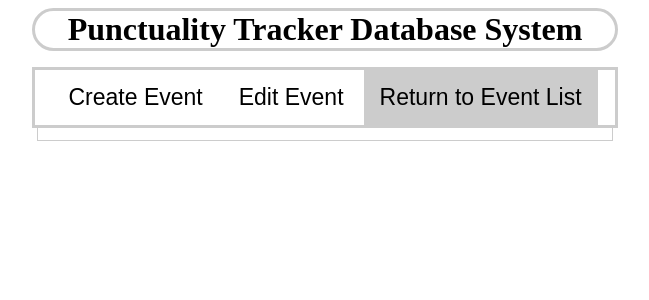
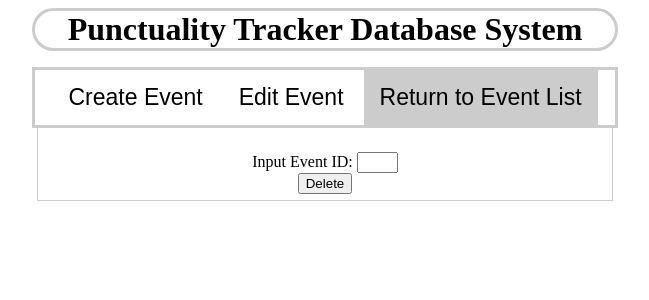
Before and after one commit to docahatian/CMSC127prjct, a PHP site: page /Event_Manager.php in a window 1280 px wide, after a click on "Delete Event". Shown: the top 300 px of the page, without its empty margins (315-964 px from the left). Run offline with PHP 8.4, Linux system fonts and the light colour scheme; data that the repository does not hold is empty.

Commit message:
Update Event_Manager.php

```diff
--- a/Event_Manager.php
+++ b/Event_Manager.php
@@ -78,11 +78,15 @@
 </div>
 
 <div id="Delete" class="tabcontent"><!-- Add php for delete -->
-
+<form action="Delete_Event.php" method="POST">
   <?php  foreach($events as $event){ ?>
-	Event Name: <?php echo htmlspecialchars($event['Event_Name']); print("\t\t")?><button onclick="">Delete</button>
+	Event Name: <?php echo htmlspecialchars($event['Event_Name']); print("\t\t")?>
 <?php echo "<br>"; ?>
 	<?php } ?>
+	<?php echo "<br>"; ?>
+	Input Event ID: <input type="text" name="Event_ID_TBD" size="2" required><br>
+	<input type="submit" value="Delete">
+	</form>
 </div>
 
 <script src="Event_Tabs.js">
```
